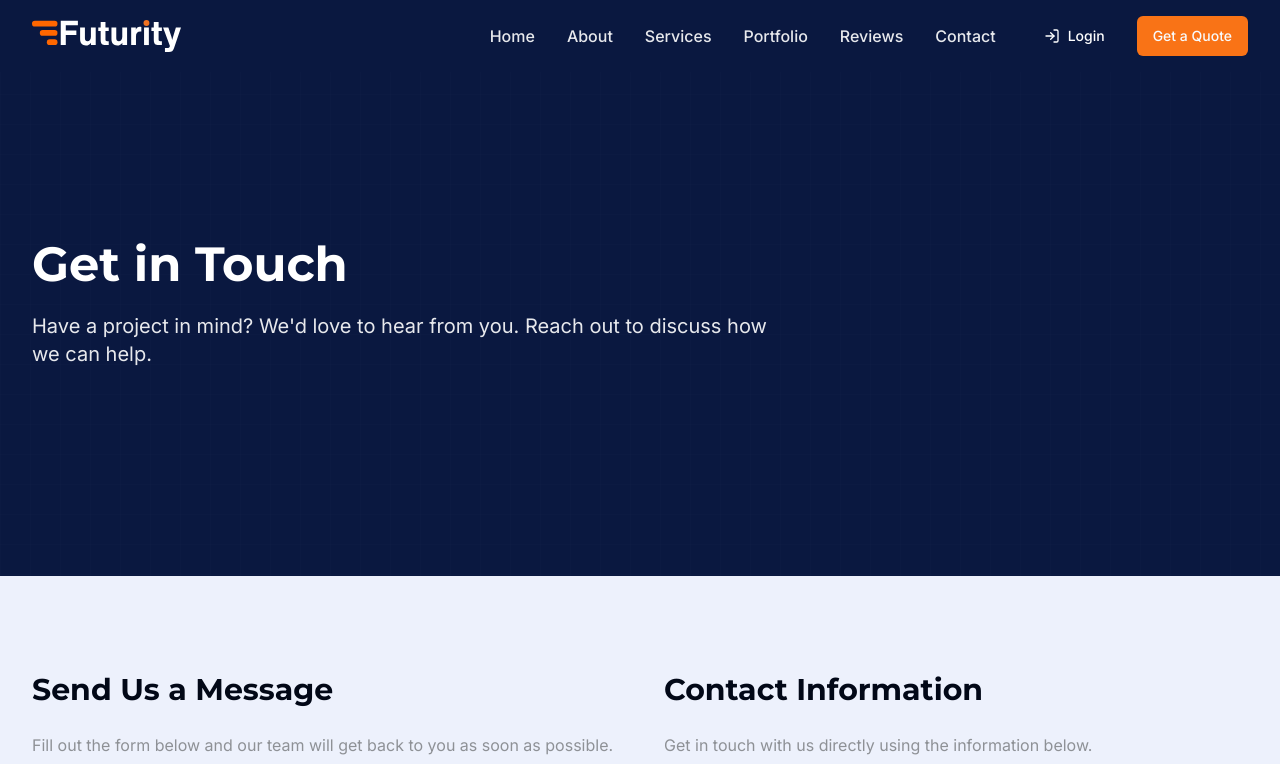
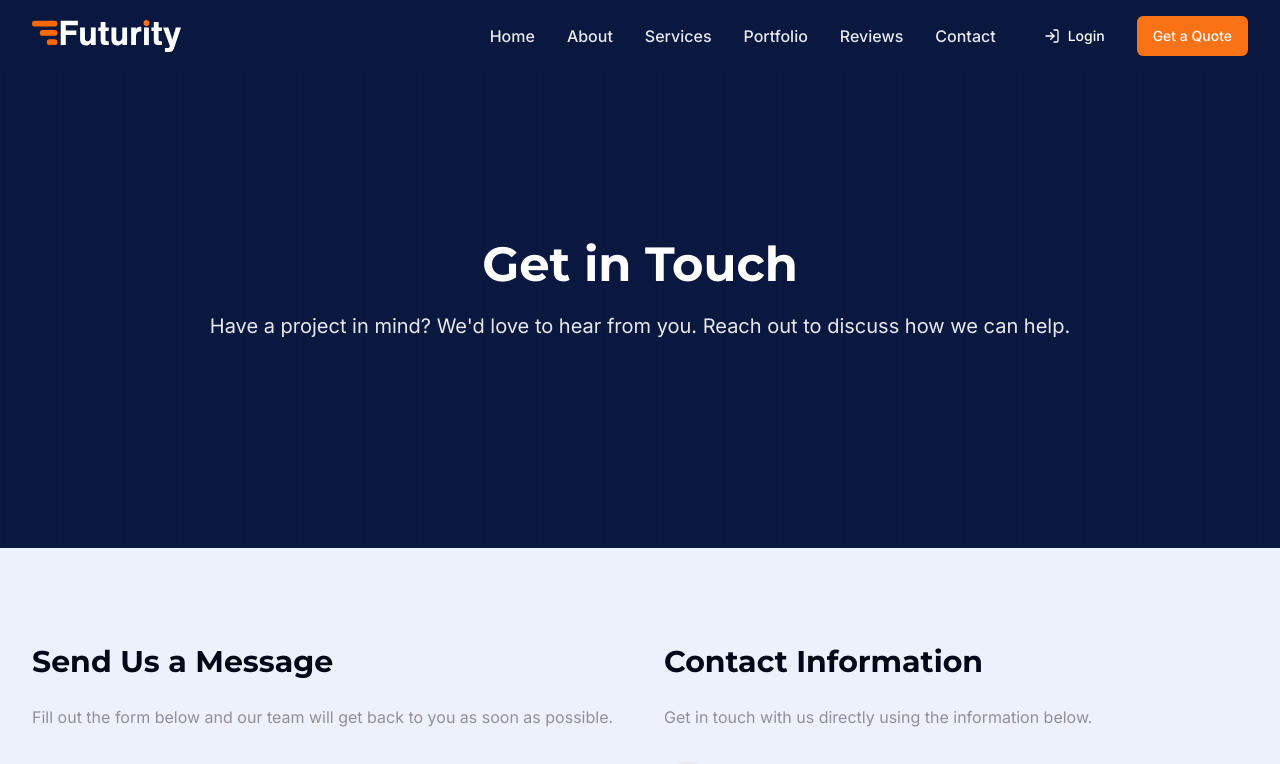
Before and after one commit to aksanood/futurity-official, a React (Vite) app: page /contact in a window 1280 px wide. Shown: the top 764 px of the page. Built offline with nearby package versions, Linux system fonts and the light colour scheme; the HTML template or start-up script is replaced by a standard one.

Commit message:
Center hero content on About page
Center the hero content on the About Futurity page to match the homepage design.

```diff
--- a/src/components/ui/page-hero.tsx
+++ b/src/components/ui/page-hero.tsx
@@ -27,18 +27,20 @@ const PageHero = ({
         size === "sm" ? "py-16" : size === "md" ? "py-20" : "py-24",
         className
       )}>
-        <div className="max-w-3xl">
-          <h1 className="text-4xl md:text-5xl font-bold mb-6 animate-on-scroll">
+        <div className="max-w-5xl mx-auto text-center flex flex-col items-center">
+          <h1 className="text-4xl md:text-5xl font-bold mb-6 animate-on-scroll text-center">
             {title}
           </h1>
 
           {subtitle && (
-            <p className="text-xl text-white/90 mb-8 animate-on-scroll stagger-delay-1">
+            <p className="text-xl text-white/90 mb-8 animate-on-scroll stagger-delay-1 text-center max-w-4xl">
               {subtitle}
             </p>
           )}
 
-          {children}
+          <div className="text-center w-full">
+            {children}
+          </div>
         </div>
       </div>
 
```
